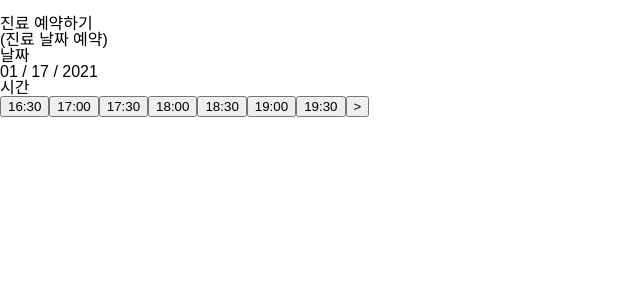
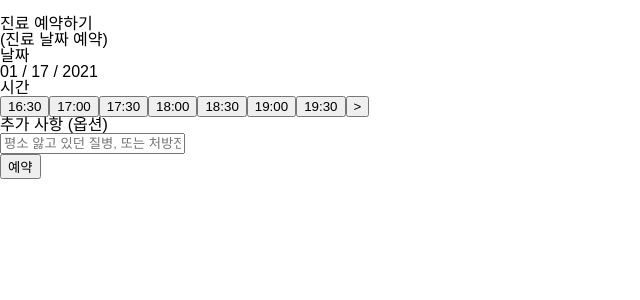
Before and after one commit to kimts2627/SOLDOC_task, a React (Create React App) app: page / in a window 1280 px wide. Shown: the top 300 px of the page, without its empty margins (0-640 px from the left). Built offline with nearby package versions, Linux system fonts and the light colour scheme.

Commit message:
Add additional section, button

```diff
--- /dev/null
+++ b/src/components/atoms/Button.jsx
@@ -0,0 +1,11 @@
+import React from 'react';
+
+const Button = () => {
+  return (
+    <button className="Button">
+      예약
+    </button>
+  );
+}
+
+export default Button;
--- a/src/components/atoms/InputBox.jsx
+++ b/src/components/atoms/InputBox.jsx
@@ -2,8 +2,15 @@ import React from 'react';
 
 const InputBox = ({ inputType }) => {
   return (
-    <input type='text' className="input">
-      진료 예약하기
+    <input
+      type='text'
+      placeholder={
+        inputType === 'additional' ? '평소 앓고 있던 질병, 또는 처방전 솔닥 닥터가 알아야 할 내용이 있다면 여기에 적어주세요.' : undefined
+      }
+      className={
+        inputType === 'additional' ? 'input additional' : 'input etc'
+      }
+    >
     </input>
   );
 }
--- /dev/null
+++ b/src/components/molecules/AdditionalMolecules.jsx
@@ -0,0 +1,14 @@
+import React from 'react';
+import SectionTitle from '../atoms/SectionTitle';
+import InputBox from '../atoms/InputBox';
+
+const AdditionalMolecules = () => {
+  return (
+    <section className="AdditionalMolecules">
+      <SectionTitle sectionName={'추가 사항 (옵션)'} />
+      <InputBox inputType='additional'/>
+    </section>
+  );
+}
+
+export default AdditionalMolecules;
--- /dev/null
+++ b/src/components/organisms/Footer.jsx
@@ -0,0 +1,15 @@
+import React from 'react';
+import AdditionalMolecules from '../molecules/AdditionalMolecules';
+import Button from '../atoms/Button';
+
+
+const Footer = () => {
+  return (
+    <footer className="Footer">
+      <AdditionalMolecules />
+      <Button />
+    </footer>
+  );
+}
+
+export default Footer;
--- a/src/components/pages/App.jsx
+++ b/src/components/pages/App.jsx
@@ -1,12 +1,14 @@
 import React from 'react';
 import Header from '../organisms/Header.jsx';
 import DatesAndTime from '../organisms/DatesAndTime.jsx';
+import Footer from '../organisms/Footer.jsx';
 
 const App = () => {
   return (
     <div className="App">
       <Header />
       <DatesAndTime />
+      <Footer />
     </div>
   );
 }
```
Also changed, not shown: src/components/molecules/DatesMolecules.jsx (line endings or trailing spaces).
